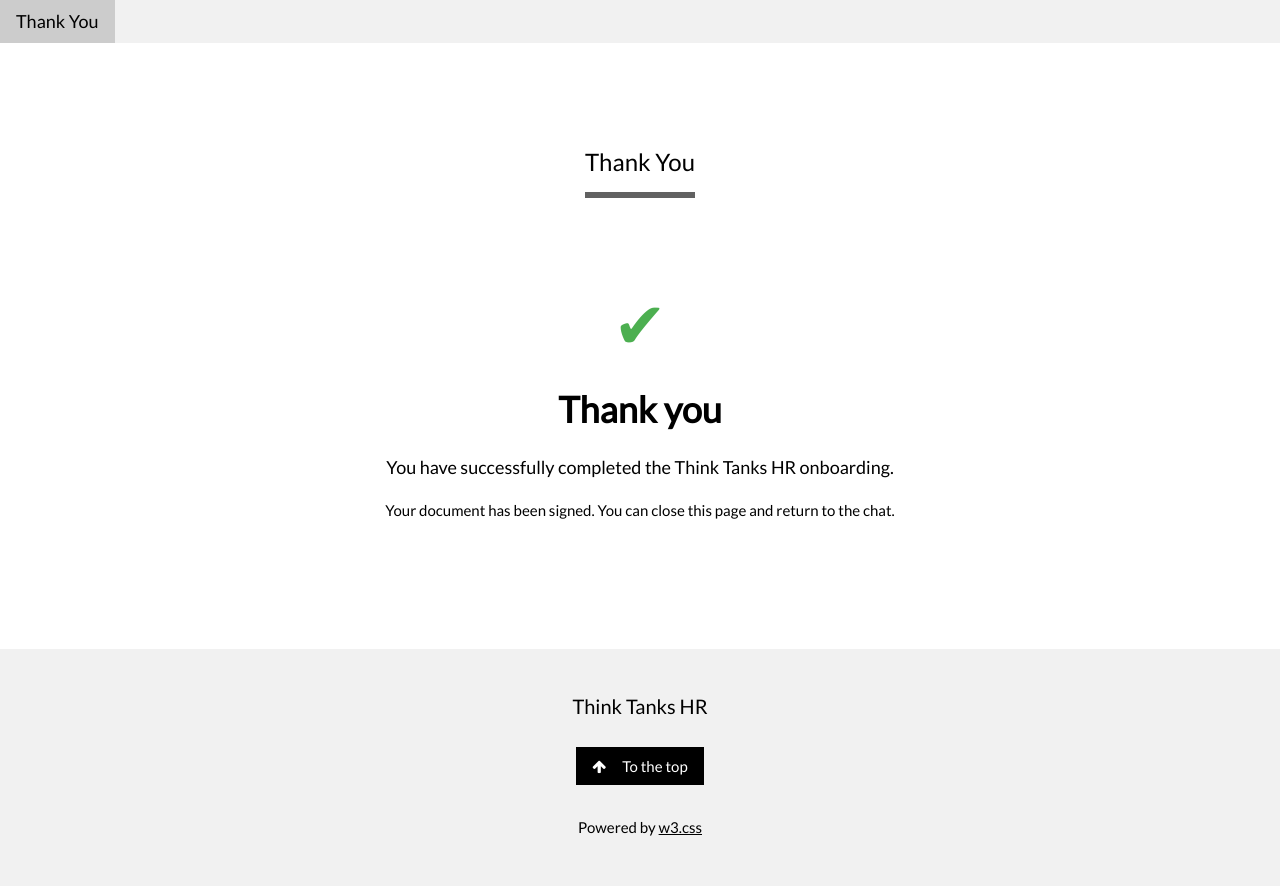
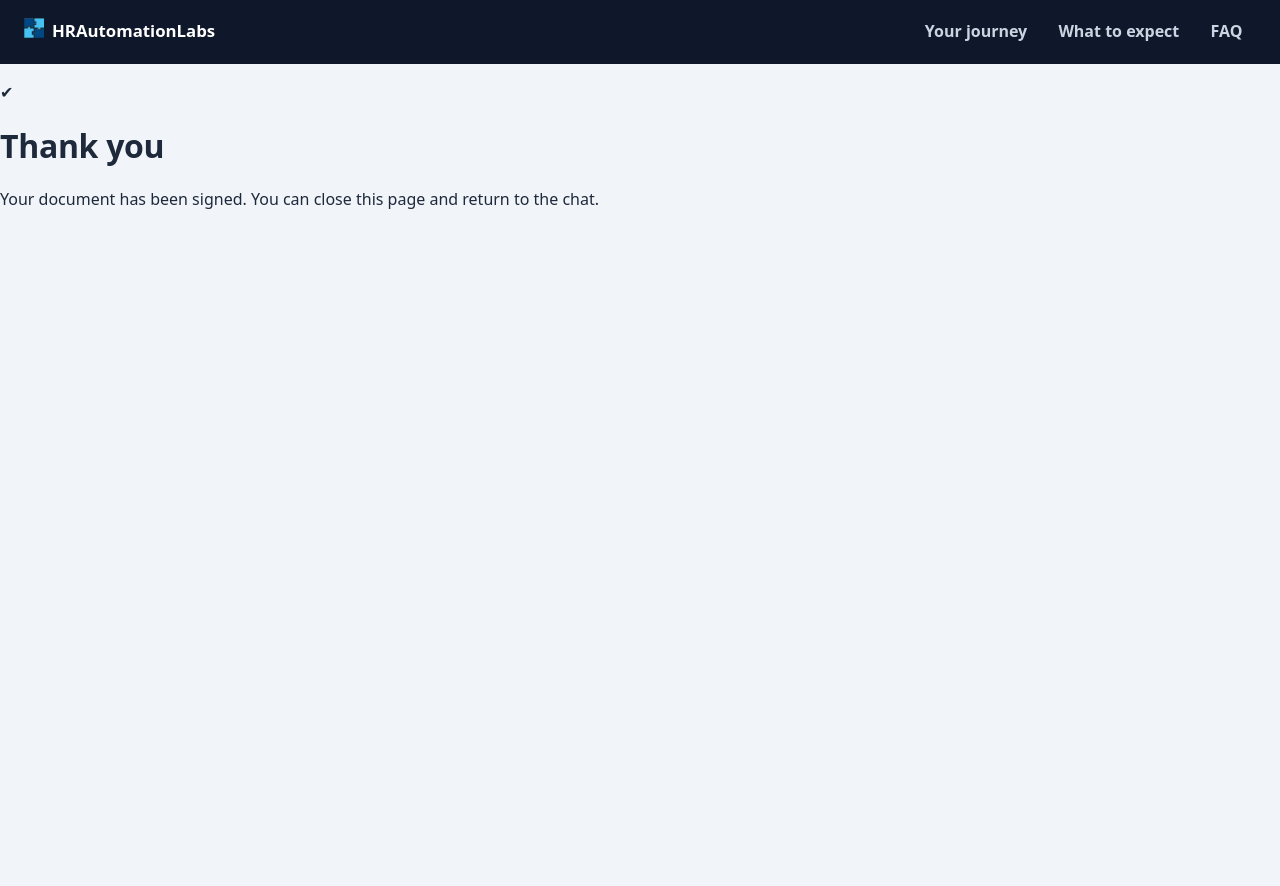
Before and after one commit to Olly-Codes/hr-onboarding-assistant-landing, a website built with Vite: page thank-you.html in a window 1280 px wide. After the commit the page ends 800 px from the top, so only its background shows below. Built offline with nearby package versions, Linux system fonts and the light colour scheme.

Commit message:
Revert "Updated Thank You Page"
This reverts commit facb20a5fe3b4899c74ae64a86308d83de8c4862.

```diff
--- a/thank-you.html
+++ b/thank-you.html
@@ -1,50 +1,35 @@
-<!DOCTYPE html>
+<!doctype html>
 <html lang="en">
-<head>
-<title>Think Tanks HR Onboarding</title>
-<meta charset="UTF-8">
-<meta name="viewport" content="width=device-width, initial-scale=1">
-<link rel="stylesheet" href="https://www.w3schools.com/w3css/6/w3.css">
-<link rel="stylesheet" href="https://fonts.googleapis.com/css?family=Lato">
-<link rel="stylesheet" href="https://cdnjs.cloudflare.com/ajax/libs/font-awesome/4.7.0/css/font-awesome.min.css">
-<style>
-html,body,h1,h2,h3,h4 {font-family:"Lato", sans-serif}
-</style>
-</head>
-<body>
+  <head>
+    <meta charset="UTF-8" />
+    <link rel="icon" type="image/svg+xml" href="/favicon.ico" />
+    <meta name="viewport" content="width=device-width, initial-scale=1.0" />
+    <title>Thank you | HRAutomationLabs</title>
+    <!-- Shared styles (nav, colours, fonts) -->
+    <link rel="stylesheet" href="/src/style.css" />
+    <!-- Page-specific styles: this is the file to work in -->
+    <link rel="stylesheet" href="/src/thank-you.css" />
+  </head>
+  <body>
+    <header class="nav">
+      <div class="thank-wrapper">
+        <span class="logo">
+            <img src="./src/assets/HRAuto-logo.png" width="20" height="20" alt="">
+        </span>
+      <a class="brand" href="./">HRAutomationLabs</a>
+      </div>
 
-<!-- Links (sit on top) -->
-<div class="w3-top">
-  <nav class="w3-flex w3-large w3-light-grey">
-    <a href="#about" class="w3-button" style="flex:1">Thank You</a>
-  </nav>
-</div>
+      <nav>
+        <a href="./#journey">Your journey</a>
+        <a href="./#expect">What to expect</a>
+        <a href="./#faq">FAQ</a>
+      </nav>
+    </header>
 
-<!-- Content -->
-<div class="w3-content" style="max-width:1100px;margin-top:80px;margin-bottom:80px">
-
-  <!-- Who We Are -->
-  <div class="w3-container" id="about">
-    <div class="w3-center w3-padding-64">
-      <span class="w3-xlarge w3-bottombar w3-border-dark-grey w3-padding-16">Thank You</span>
-    </div>
-
-    <div class="w3-center w3-padding-32">
-      <div class="w3-jumbo w3-text-green">✔</div>
-      <h1><b>Thank you</b></h1>
-      <p class="w3-large">You have successfully completed the Think Tanks HR onboarding.</p>
+    <main class="thank-you">
+      <div class="tick">✔</div>
+      <h1>Thank you</h1>
       <p>Your document has been signed. You can close this page and return to the chat.</p>
-    </div>
-  </div>
-
-</div>
-
-<!-- Footer -->
-<footer class="w3-container w3-padding-32 w3-light-grey w3-center">
-  <h4>Think Tanks HR</h4>
-  <a href="#" class="w3-button w3-black w3-margin"><i class="fa fa-arrow-up w3-margin-right"></i>To the top</a>
-  <p>Powered by <a href="https://www.w3schools.com/w3css/default.asp" title="W3.CSS" target="_blank" class="w3-hover-text-green">w3.css</a></p>
-</footer>
-
-</body>
+    </main>
+  </body>
 </html>
```
